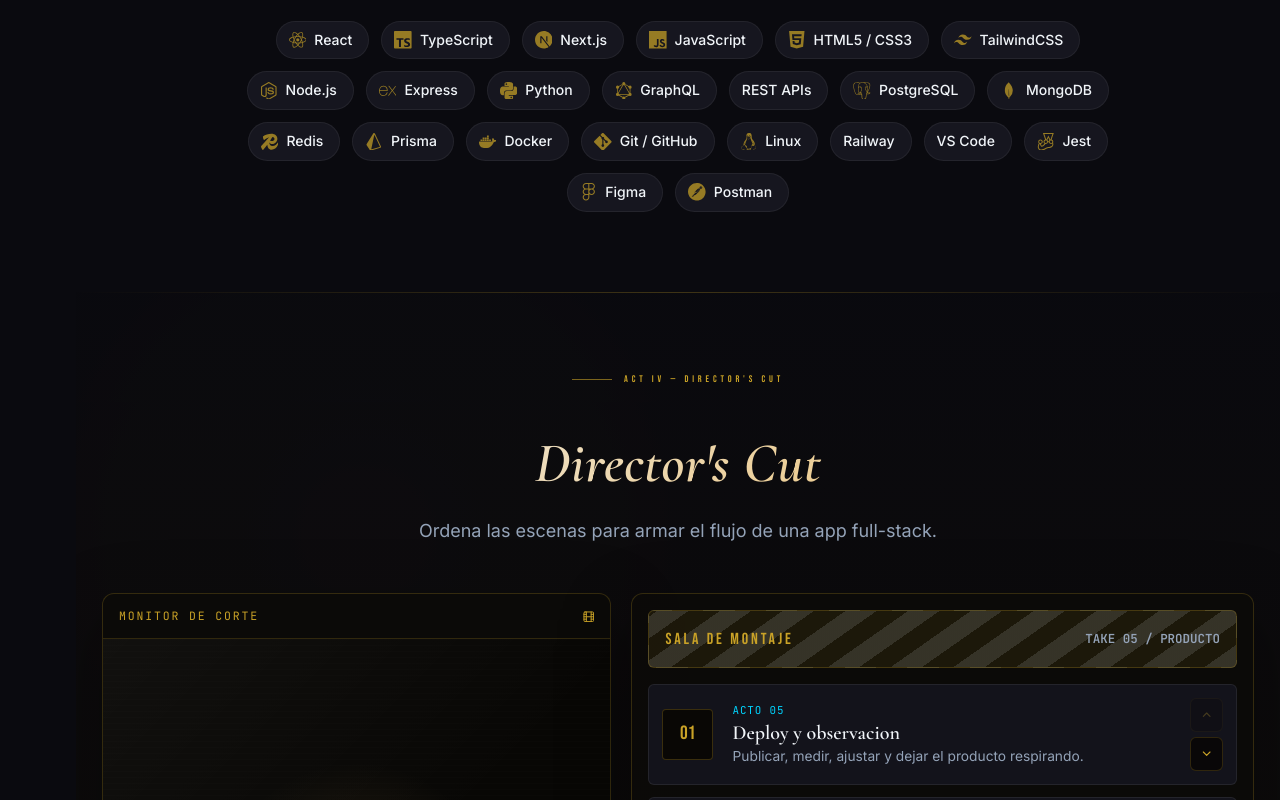
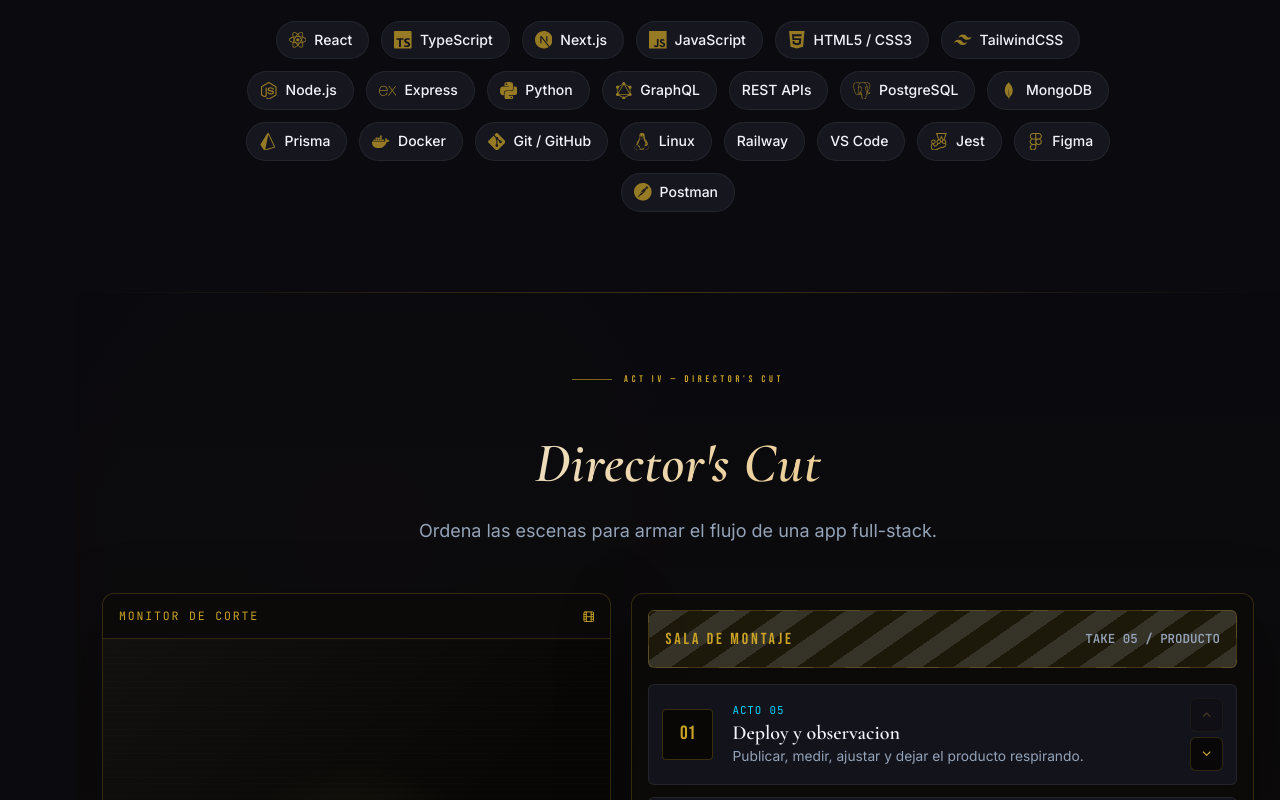
Before and after one commit to carleto30stm/porfolio-react, a React (Vite) app: page / in a window 1280 px wide. Shown: the part 2000-2800 px from the top of the page. Built offline with nearby package versions, Linux system fonts and the light colour scheme; no server answers.

Commit message:
se quita el skill redis

```diff
--- a/src/data/experience.ts
+++ b/src/data/experience.ts
@@ -12,7 +12,7 @@
       'Desarrollo y participacion en arquitectura de microservicios con Spring Boot',
       'Desarrollo de frontend con React y Redux para paneles de administracion.',
     ],
-    tech: ['React', 'TypeScript', 'Node.js', 'PostgreSQL', 'Docker', 'Redis'],
+    tech: ['React', 'TypeScript', 'Node.js', 'PostgreSQL', 'Docker'],
     type: 'work',
   },
   {
--- a/src/data/skills.ts
+++ b/src/data/skills.ts
@@ -19,7 +19,6 @@
   // Database
   { name: 'PostgreSQL', level: 82, category: 'database', icon: 'SiPostgresql' },
   { name: 'MongoDB', level: 80, category: 'database', icon: 'SiMongodb' },
-  { name: 'Redis', level: 68, category: 'database', icon: 'SiRedis' },
   { name: 'Prisma', level: 75, category: 'database', icon: 'SiPrisma' },
 
   // DevOps
```
